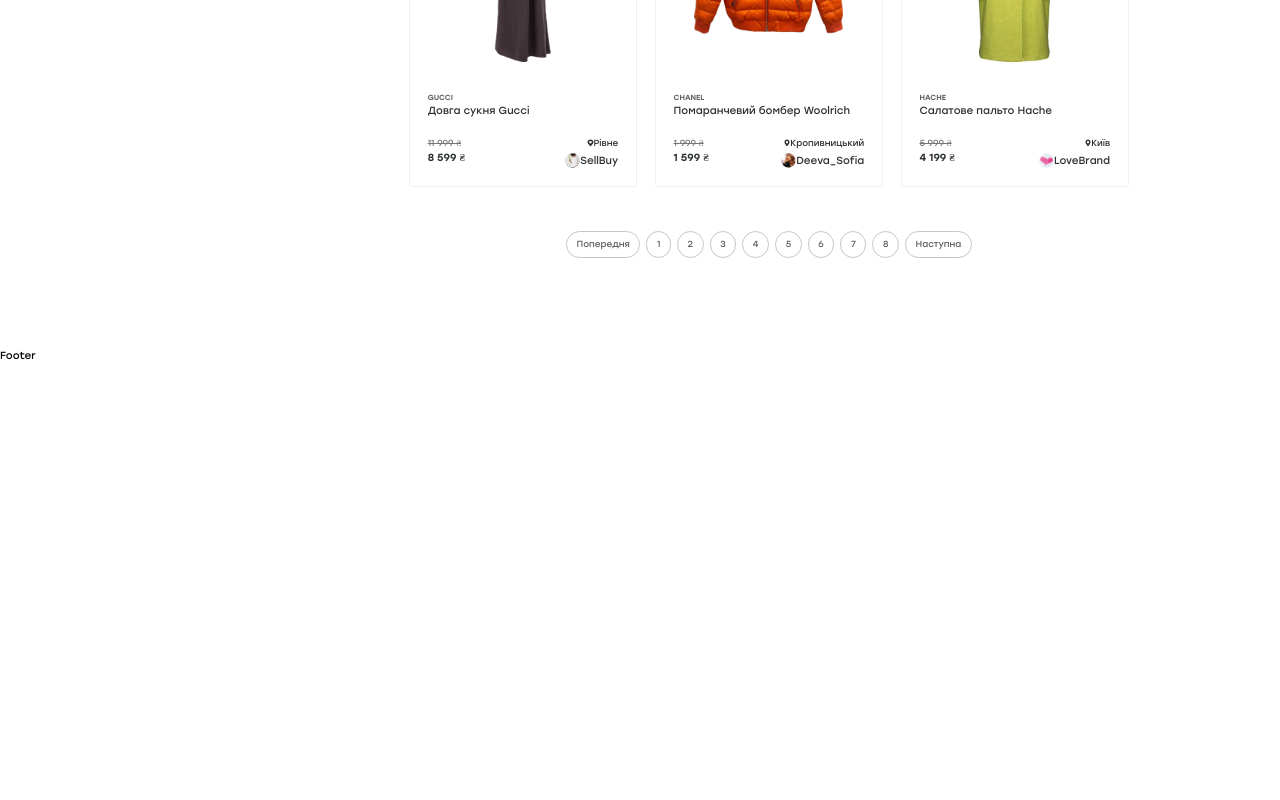
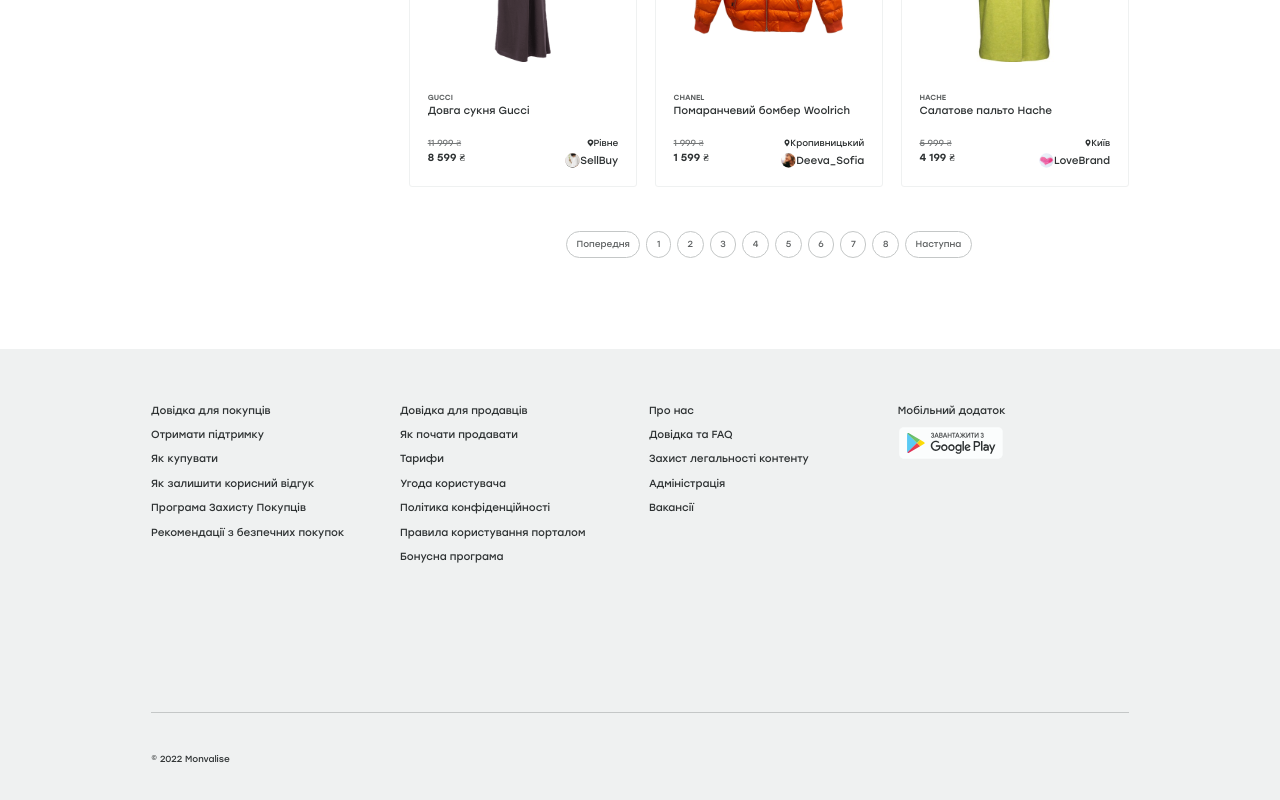
Before and after one commit to artemlira/React_Monvalise-test, a React (Create React App) app: page / in a window 1280 px wide. Shown: the part 1188-1988 px from the top of the page. Before the commit the page ends 1550 px from the top, so only its background shows below. Built offline with nearby package versions, Linux system fonts and the light colour scheme.

Commit message:
сделал footer

```diff
--- a/src/components/Footer.js
+++ b/src/components/Footer.js
@@ -1,7 +1,57 @@
-import React from 'react'
+import React from 'react';
+import '../style/footer.scss';
+import GooglePlay from '../images/footer/google-play.svg';
 
 export default function Footer() {
   return (
-    <div>Footer</div>
+    <footer className='footer'>
+      <class className='container footer__container'>
+        <div className='footer__links'>
+          <div className='links__wrapper'>
+            <div className='footer__block'>
+              <ul className='footer__list'>
+                <li className='footer__item'>Довідка для покупців</li>
+                <li className='footer__item'>Отримати підтримку</li>
+                <li className='footer__item'>Як купувати</li>
+                <li className='footer__item'>Як залишити корисний відгук</li>
+                <li className='footer__item'>Програма Захисту Покупців</li>
+                <li className='footer__item'>Рекомендації з безпечних покупок</li>
+              </ul>
+            </div>
+            <div className='footer__block'>
+              <ul className='footer__list'>
+                <li className='footer__item'>Довідка для продавців</li>
+                <li className='footer__item'>Як почати продавати</li>
+                <li className='footer__item'>Тарифи</li>
+                <li className='footer__item'>Угода користувача</li>
+                <li className='footer__item'>Політика конфіденційності</li>
+                <li className='footer__item'>Правила користування порталом</li>
+                <li className='footer__item'>Бонусна програма</li>
+              </ul>
+            </div>
+            <div className='footer__block'>
+              <ul className='footer__list'>
+                <li className='footer__item'>Про нас</li>
+                <li className='footer__item'>Довідка та FAQ</li>
+                <li className='footer__item'>Захист легальності контенту</li>
+                <li className='footer__item'>Адміністрація</li>
+                <li className='footer__item'>Вакансії</li>
+              </ul>
+            </div>
+            <div className='footer__block'>
+              <ul className='footer__list'>
+                <li className='footer__item'>Мобільний додаток</li>
+                <li className='footer__item'>
+                  <img src={GooglePlay} alt='GooglePlay' />
+                </li>
+              </ul>
+            </div>
+          </div>
+        </div>
+        <div className='footer__logo'>
+          <p>© 2022 Monvalise</p>
+        </div>
+      </class>
+    </footer>
   )
 }
--- /dev/null
+++ b/src/style/footer.scss
@@ -0,0 +1,62 @@
+@use 'variables.scss' as v;
+@use 'mixins.scss' as m;
+@use 'functions.scss' as f;
+
+.footer {
+  background-color: #EFF1F1;
+  height: 457px;
+}
+
+.footer__container {
+  height: 100%;
+  display: flex;
+  flex-direction: column;
+}
+
+.footer__links {
+  flex: 1 1 auto;
+
+}
+
+.links__wrapper {
+  display: grid;
+  grid-template-columns: repeat(4, 1fr);
+  grid-template-rows: auto;
+  gap: f.vw(24);
+  margin: f.vw(72) 0;
+}
+
+.footer__list {
+  display: flex;
+  flex-direction: column;
+  gap: f.vw(12);
+}
+
+.footer__item {
+  list-style: none;
+  font-weight: 400;
+  font-size: f.vw(14);
+  line-height: 150%;
+  color: #2D3132;
+  cursor: pointer;
+
+  img {
+    width: f.vw(144);
+    height: f.vw(43);
+  }
+}
+
+.footer__logo {
+  height: 94px;
+  border-top: 1px solid #C4C7C7;
+  display: flex;
+  align-items: center;
+  justify-content: flex-start;
+
+  p {
+    font-weight: 400;
+    font-size: f.vw(12);
+    line-height: 150%;
+    color: #2D3132;
+  }
+}
```
